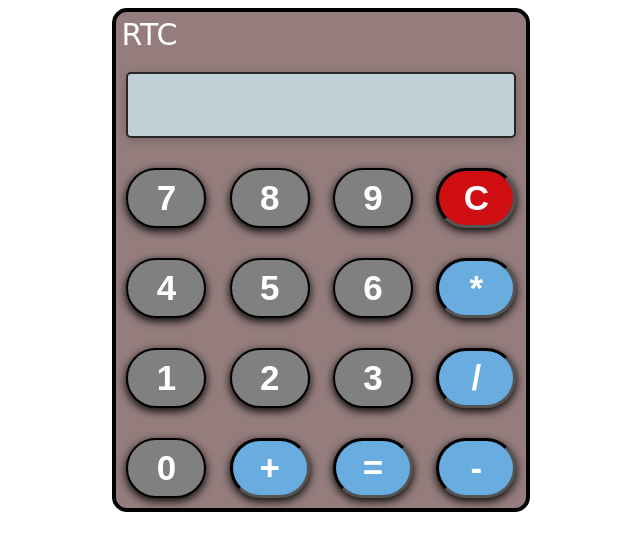
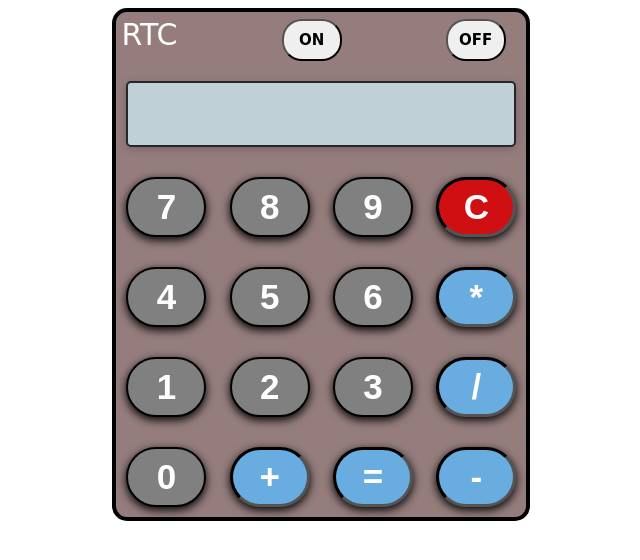
Before and after one commit to divyayewale29/calculator, a plain HTML site: page index.html in a window 1280 px wide. Shown: the whole page, without its empty margins (338-978 px from the left). Drawn offline with Linux system fonts and the light colour scheme.

Commit message:
added js

```diff
--- a/index.html
+++ b/index.html
@@ -18,6 +18,17 @@
         function clr(){
             document.querySelector(".iscreen").value= "";
 
+        }
+
+
+        function btn1on(){
+           let btn = document.getElementsByClassName("btn1on").value;
+           document.querySelector(".iscreen").value= eval(btn);
+        }
+
+        function btn1off(){
+           let btn = document.getElementsByClassName("btn1off").value;
+           document.querySelector(".iscreen").value="";
         }
     </script>
     <style>
@@ -79,12 +90,25 @@
             font-family:cursive;
             color: white;
         }
+        .btn1{
+
+            justify-content: space-between;
+            margin-left: 100px;
+            padding: 10px;
+            width: 60px;
+            border-radius: 20px;
+            font-weight: bold;
+            font-family:cursive;
+            font-size: 15px;
+        }
 
     </style>
 </head>
 <body>
     <div class="container">
         <span class="brand">RTC</span>
+        <button class="btn1" onclick="btn1on()">ON</button>
+        <button class="btn1" onclick="btn1off()">OFF</button>
         <div class="row">
             <input type="text" class="iscreen"/>
         </div>
```
